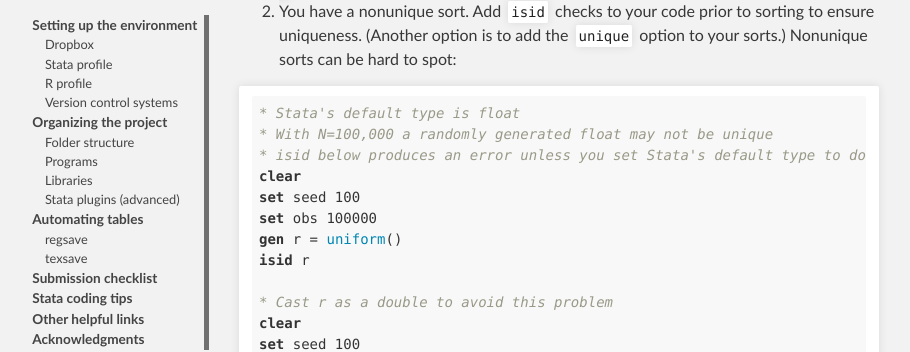
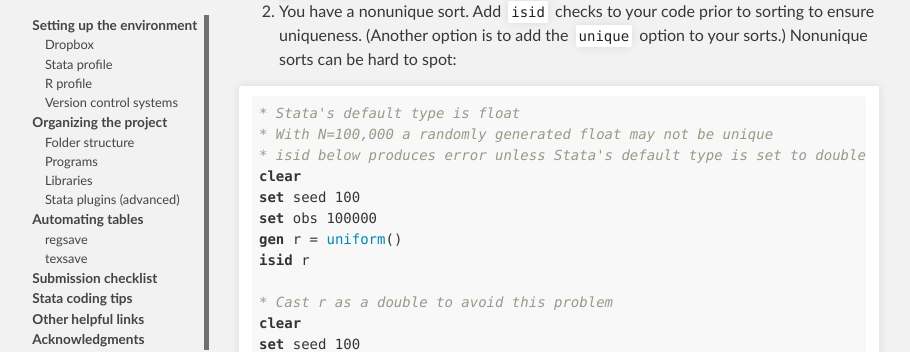
Before and after one commit to maskegger/guide, a Jekyll site: the page built from index.md, in a window 1280 px wide and 900 px high, scrolled down 13988 px. Shown: the part 113-465 px from the top of the window, without its empty margins (81-991 px from the left). Built offline with Jekyll 4.4.1, drawn with Linux system fonts in a browser that asks for light colours; our own code applies the rules of GitHub Pages for plain Markdown files.

Commit message:
Update index.md

````diff
--- a/index.md
+++ b/index.md
@@ -384,7 +384,7 @@ Step 3--confirming output--can be tedious. Include lots of asserts in your code
 ```stata
 * Stata's default type is float
 * With N=100,000 a randomly generated float may not be unique
-* isid below produces an error unless you set Stata's default type to double
+* isid below produces error unless Stata's default type is set to double
 clear
 set seed 100
 set obs 100000
````
